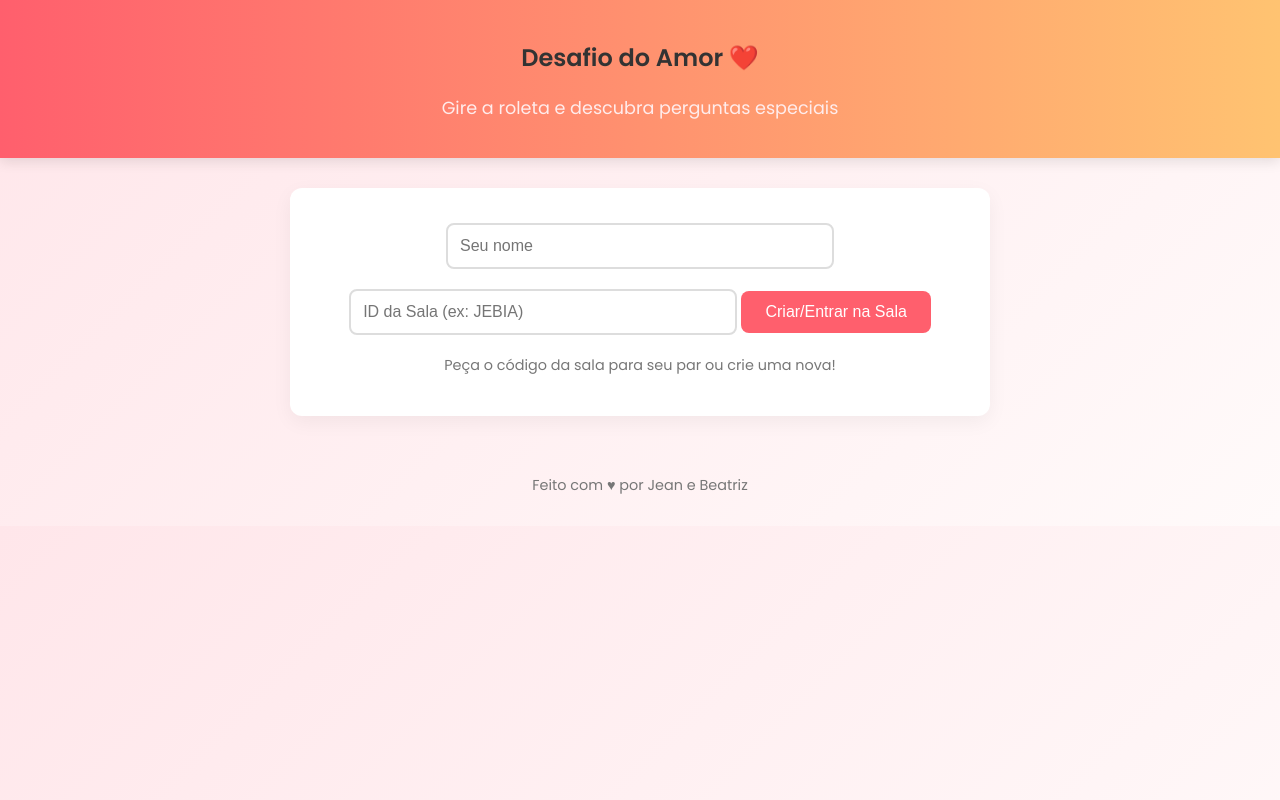
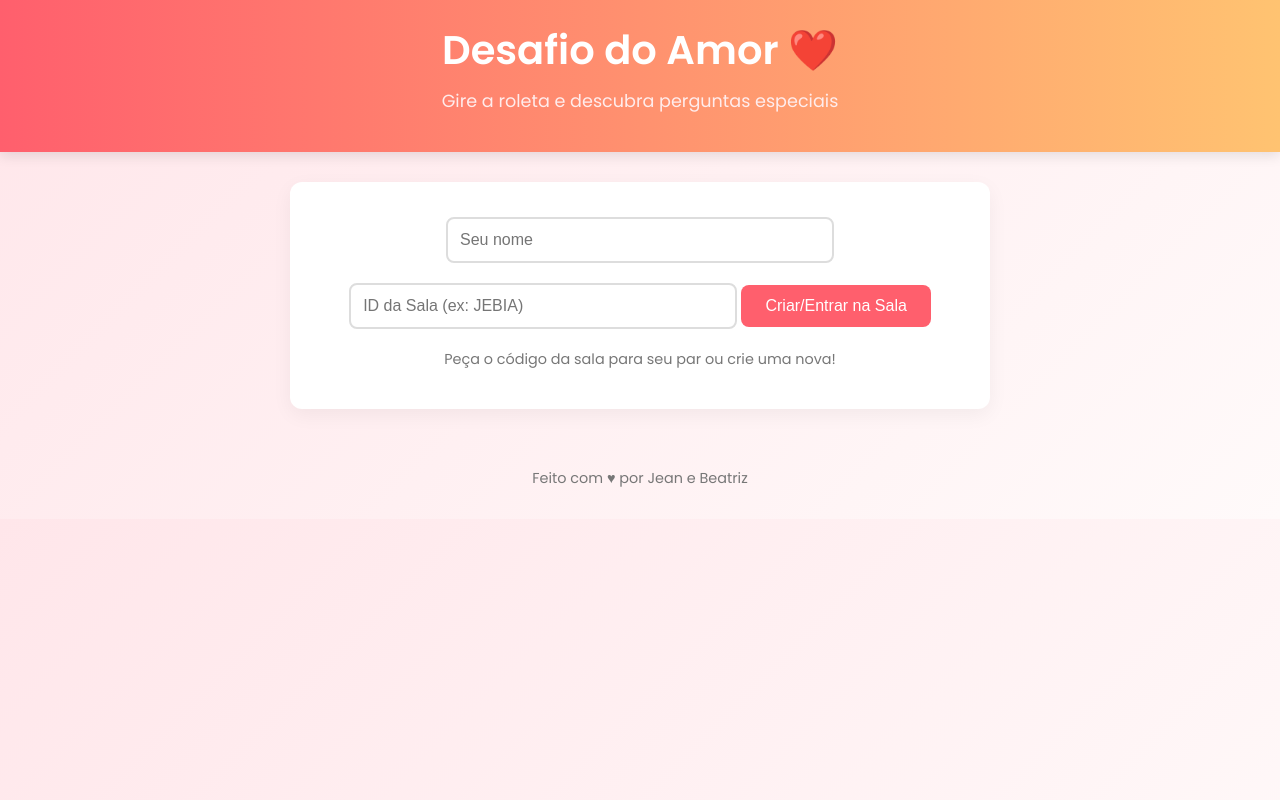
Before and after one commit to jeanlucasnssantos/DesafioDoAmor, a website: page public/index.html in a window 1280 px wide. Drawn offline with nearby package versions, Linux system fonts and the light colour scheme; no server answers.

Commit message:
Font size adjustment

```diff
--- a/public/index.html
+++ b/public/index.html
@@ -11,7 +11,7 @@
 <body>
   <header class="header">
     <div class="header-content">
-      <h2>Desafio do Amor ❤️</h2>
+      <h1 style="font-size: 2.5em;">Desafio do Amor ❤️</h1>
       <p class="subtitle">Gire a roleta e descubra perguntas especiais</p>
     </div>
   </header>
```
